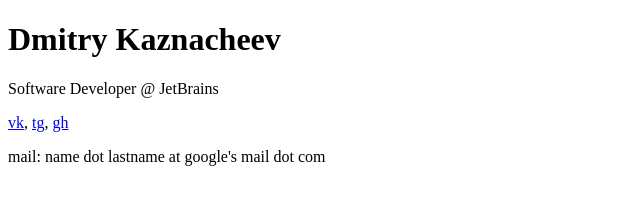
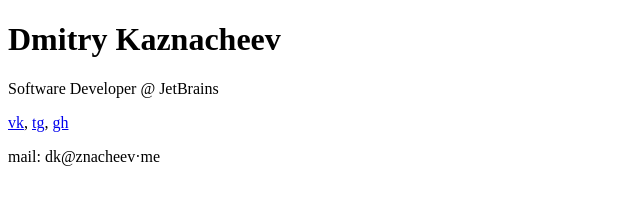
Before and after one commit to dkaznacheev/dkaznacheev.github.io, a plain HTML site: page index.html in a window 1280 px wide. Shown: the whole page, without its empty margins (0-640 px from the left). Drawn offline with Linux system fonts and the light colour scheme.

Commit message:
Update index.html

```diff
--- a/index.html
+++ b/index.html
@@ -9,6 +9,6 @@
       <p><a href="https://vk.com/dmitry.kaznacheev">vk</a>,
       <a href="https://t.me/d_kaznacheev">tg</a>,
       <a href="https://github.com/dkaznacheev">gh</a></p>
-      <p>mail: name dot lastname at google&#39;s mail dot com</p>
+      <p>mail: dk@znacheev&#183;me</p>
   </body>
 </html>
```
